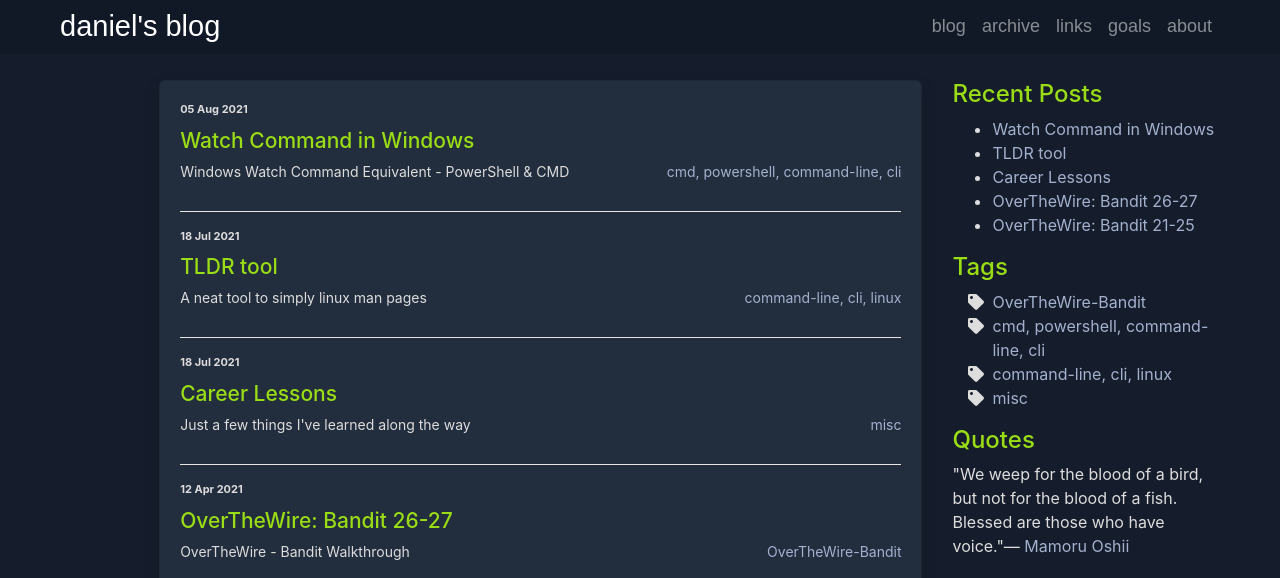
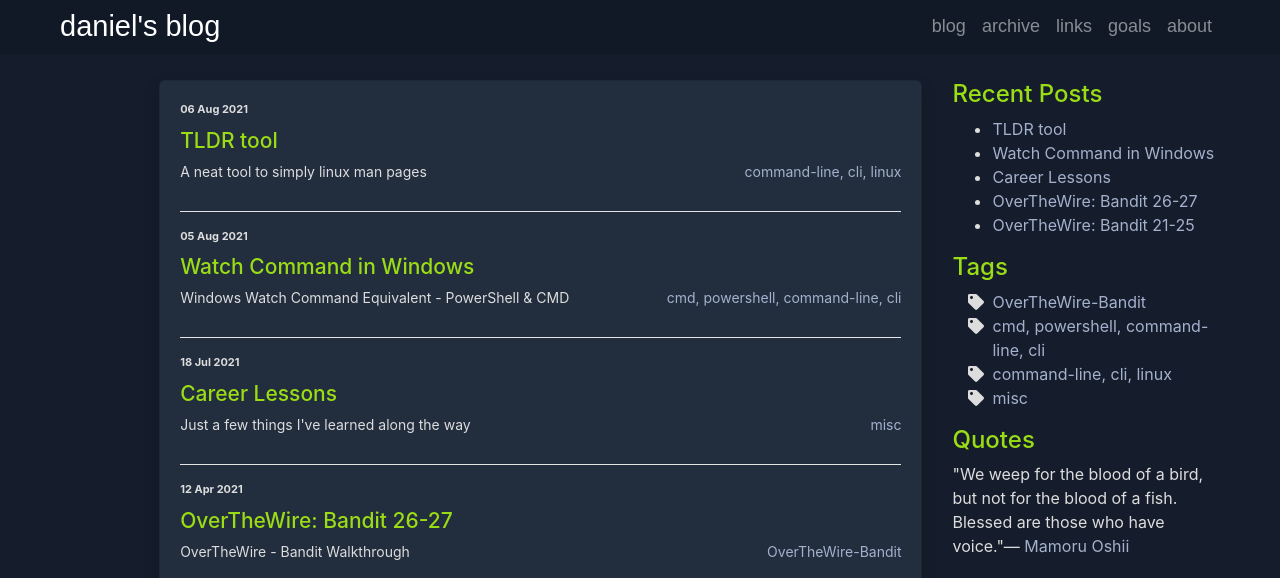
Before and after one commit to danieldavidson/danieldavidson.github.io, a Jekyll site: the page built from index.html, in a window 1280 px wide and 1356 px high, cut to the strip 0-578 px from the top of the window. Built offline with Jekyll 4.4.1, drawn with Linux system fonts in a browser that asks for light colours.

Commit message:
Update 2021-08-06-tldr.md

```diff
--- a/_posts/2021-08-06-tldr.md
+++ b/_posts/2021-08-06-tldr.md
@@ -1,7 +1,7 @@
 ---
 layout: post
 title: "TLDR tool"
-date: 2021-07-18 21:31:06
+date: 2021-08-06 21:31:06
 description: A neat tool to simply linux man pages
 tags:
  - command-line, cli, linux
```
